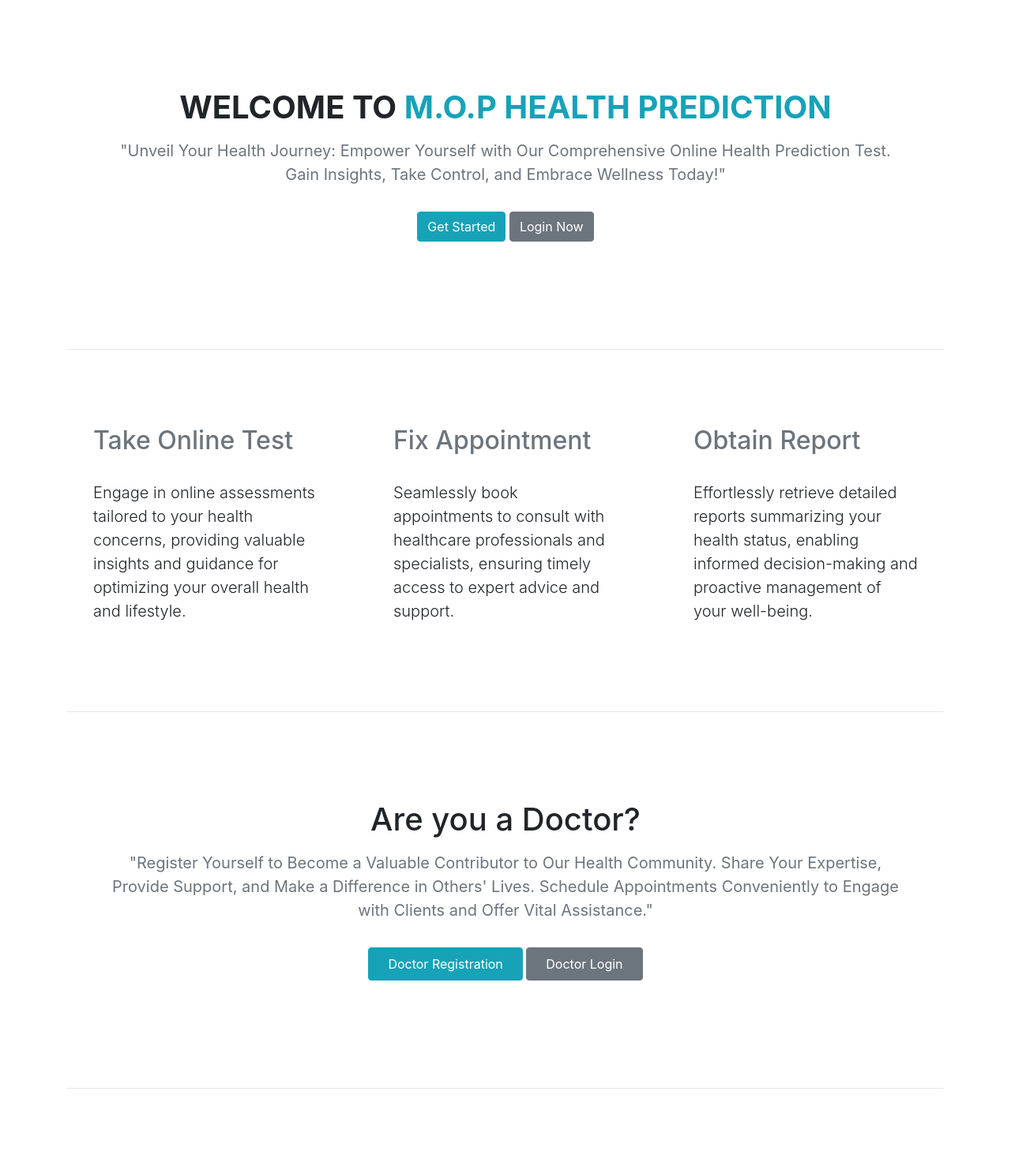
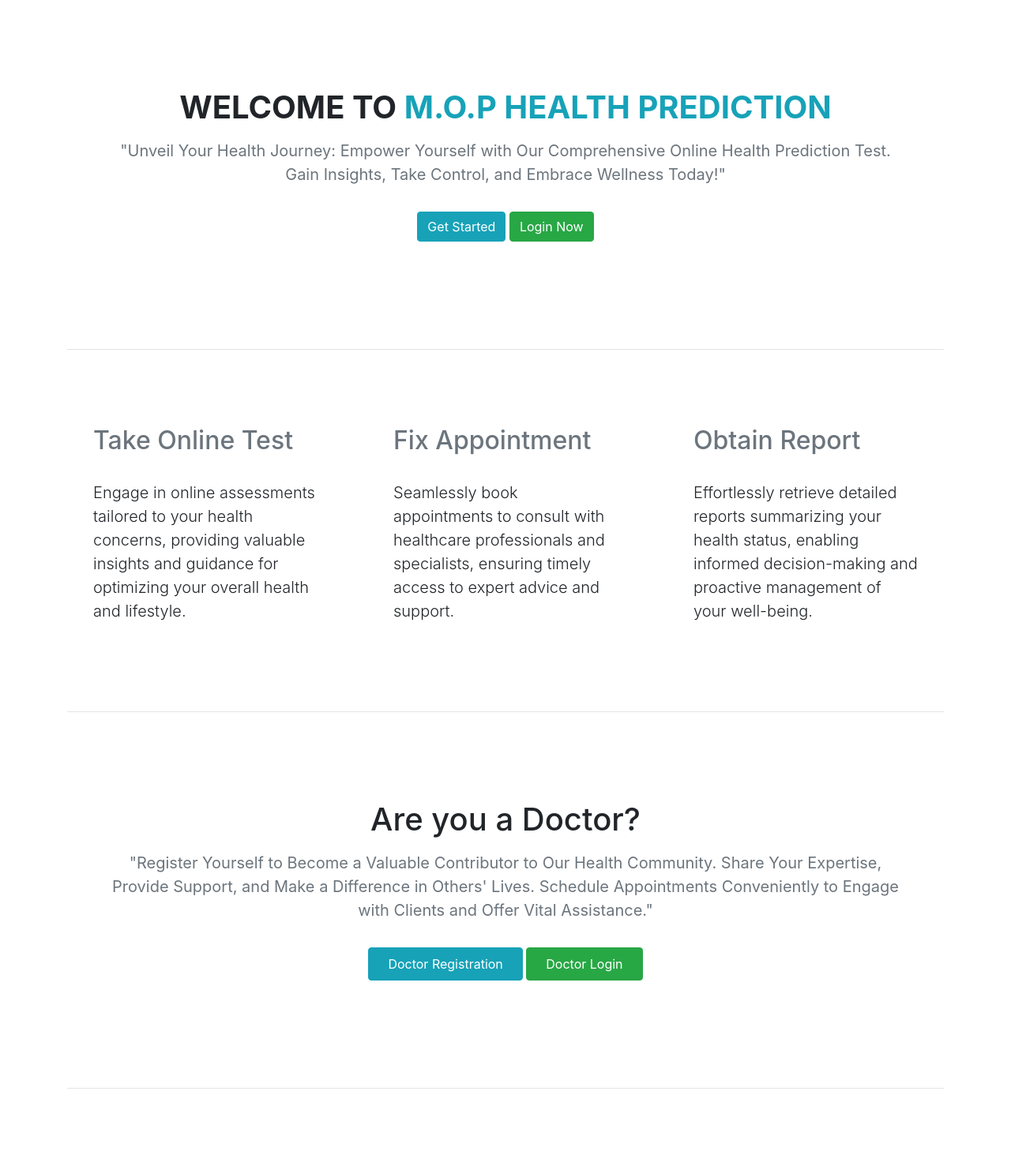
Before and after one commit to Kelvin-Wepo/M_O_P-Check-, a Django app: page / in a window 1280 px wide. Shown: the part 56-1538 px from the top of the page at 79% size. Run offline with Django 4.2, Linux system fonts and the light colour scheme; parts of the project's set-up code (start-up, migrations or seed data) failed here and were passed over; some libraries are stand-ins or nearby versions.

Commit message:
this commit modifies index.html

```diff
--- a/templates/index.html
+++ b/templates/index.html
@@ -24,7 +24,7 @@
                 </p>
                 <p>
                     <a class="btn btn-info my-2" href="/register">Get Started</a>
-                    <a href="/login" class="btn btn-secondary my-2">Login Now</a>
+                    <a href="/login" class="btn btn-success my-2">Login Now</a>
                 </p>
             </div>
         </section>
@@ -60,7 +60,7 @@
                 </p>
                 <p>
                     <a class="btn btn-info px-4 py-2 my-2" href="/doctor_register">Doctor Registration</a>
-                    <a class="btn btn-secondary px-4 py-2 my-2" href="/doctor_login">Doctor Login</a>
+                    <a class="btn btn-success px-4 py-2 my-2" href="/doctor_login">Doctor Login</a>
                 </p>
             </div>
         </section>
```
